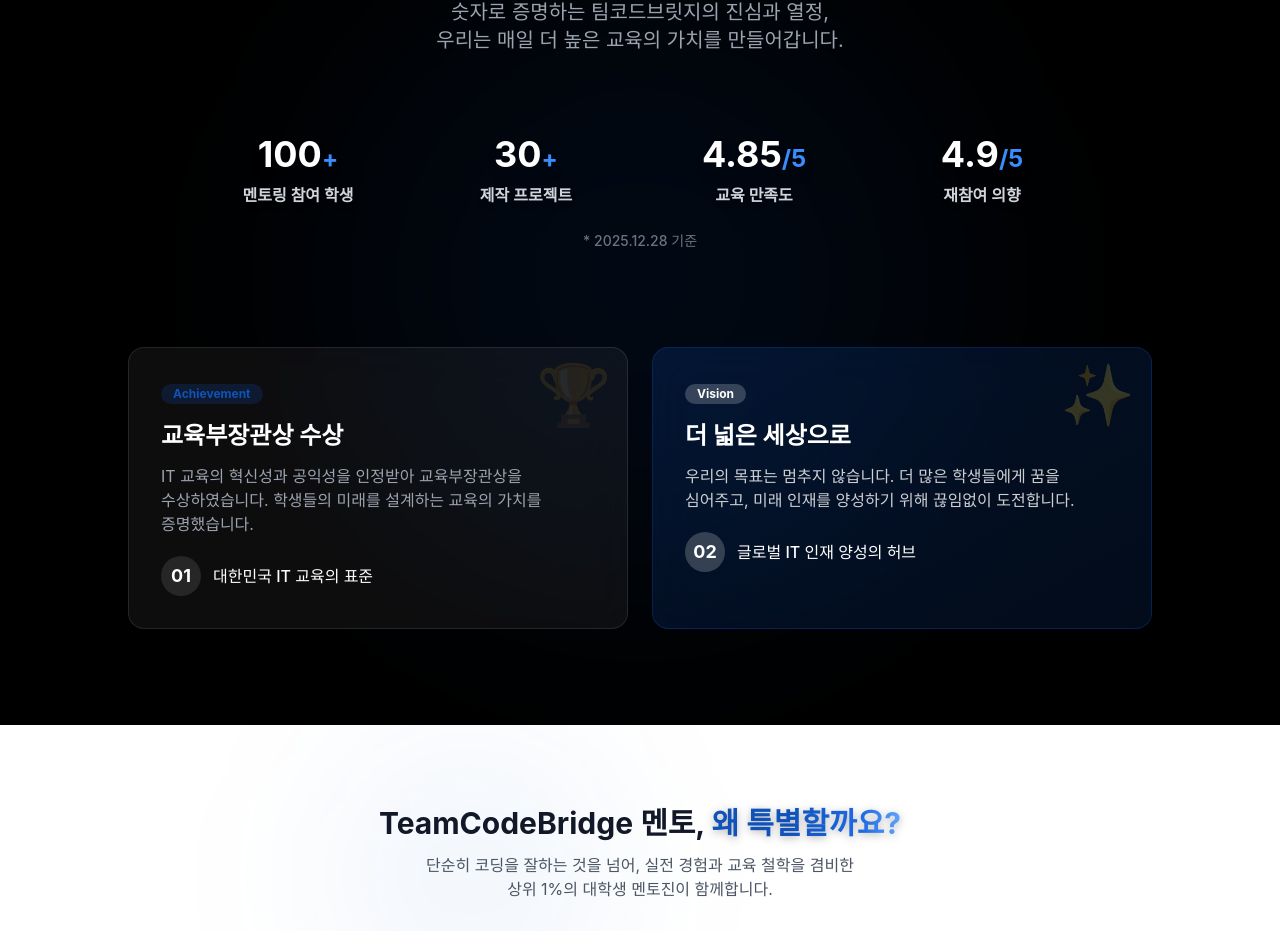
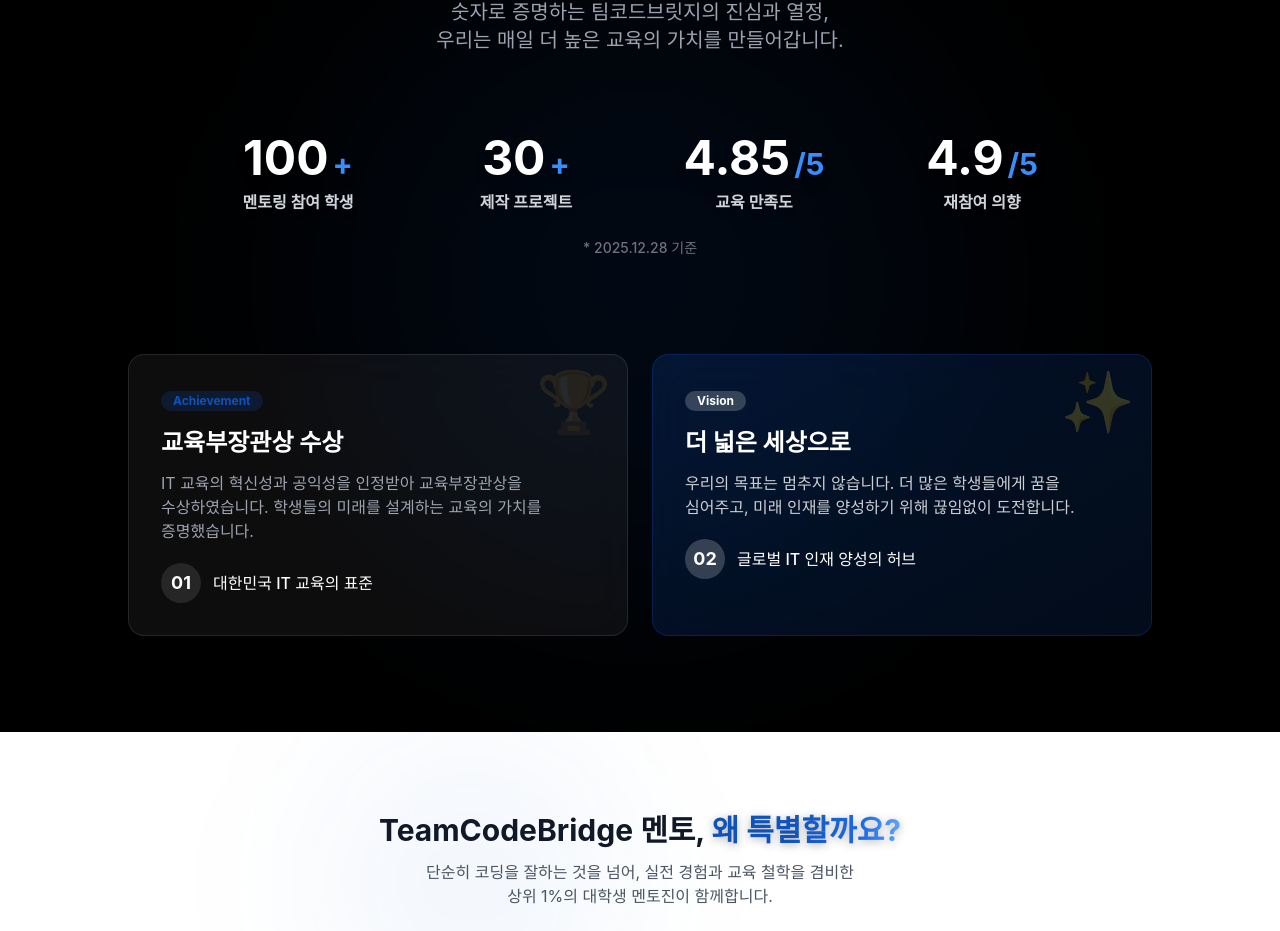
Before and after one commit to team-code-bridge-kr/teamcodebridge, a Next.js app: page / in a window 1280 px wide. Shown: the part 1358-2289 px from the top of the page. Built offline with nearby package versions, Linux system fonts and the light colour scheme; a web font is replaced by a local one.

Commit message:
[Fix] Achievement 섹션 카운팅 애니메이션 1회 실행으로 변경 및 모바일 레이아웃 개선

```diff
--- a/components/Achievement.tsx
+++ b/components/Achievement.tsx
@@ -7,7 +7,7 @@
 function Counter({ value, decimals = 0 }: { value: number, decimals?: number }) {
     const [displayValue, setDisplayValue] = useState(0)
     const ref = useRef(null)
-    const isInView = useInView(ref, { once: false })
+    const isInView = useInView(ref, { once: true }) // Run animation only once
 
     useEffect(() => {
         if (isInView) {
@@ -32,9 +32,6 @@
             }
 
             requestAnimationFrame(updateCounter)
-        } else {
-            // Reset value when out of view to restart animation next time
-            setDisplayValue(0)
         }
     }, [isInView, value])
 
@@ -54,7 +51,7 @@
 
 export default function Achievement() {
     const ref = useRef(null)
-    const isInView = useInView(ref, { once: false, margin: '-100px' })
+    const isInView = useInView(ref, { once: true, margin: '-100px' }) // Run animation only once
 
     return (
         <section className="py-24 bg-black relative overflow-hidden">
@@ -88,9 +85,9 @@
                                 transition={{ duration: 0.6, delay: index * 0.1 }}
                                 className="text-center"
                             >
-                                <div className="text-3xl md:text-4xl font-bold text-white mb-2 drop-shadow-lg">
+                                <div className="text-3xl md:text-5xl font-bold text-white mb-2 drop-shadow-lg">
                                     <Counter value={stat.value} decimals={stat.decimals} />
-                                    <span className="text-primary-400 text-xl md:text-2xl">{stat.suffix}</span>
+                                    <span className="text-primary-400 text-xl md:text-3xl ml-1">{stat.suffix}</span>
                                 </div>
                                 <div className="text-gray-300 text-sm md:text-base font-semibold drop-shadow-md break-keep">
                                     {stat.label}
```
